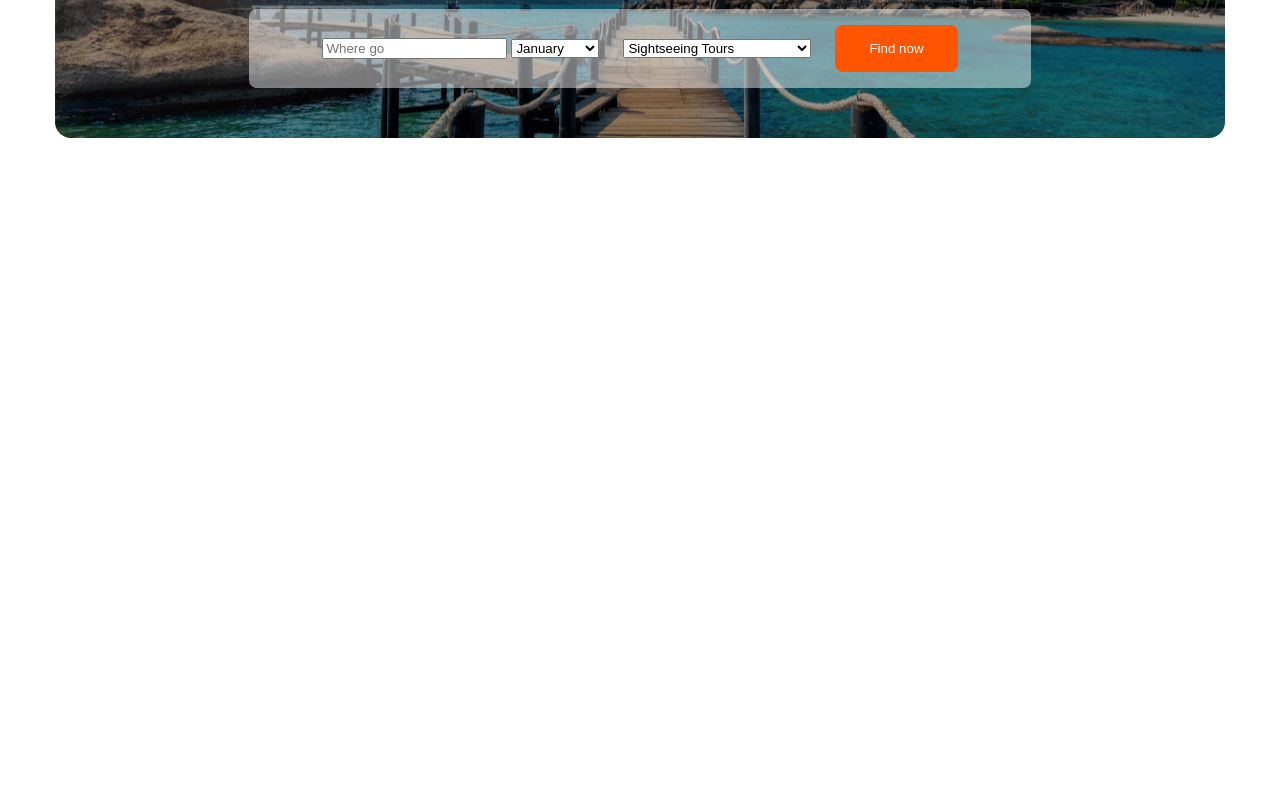
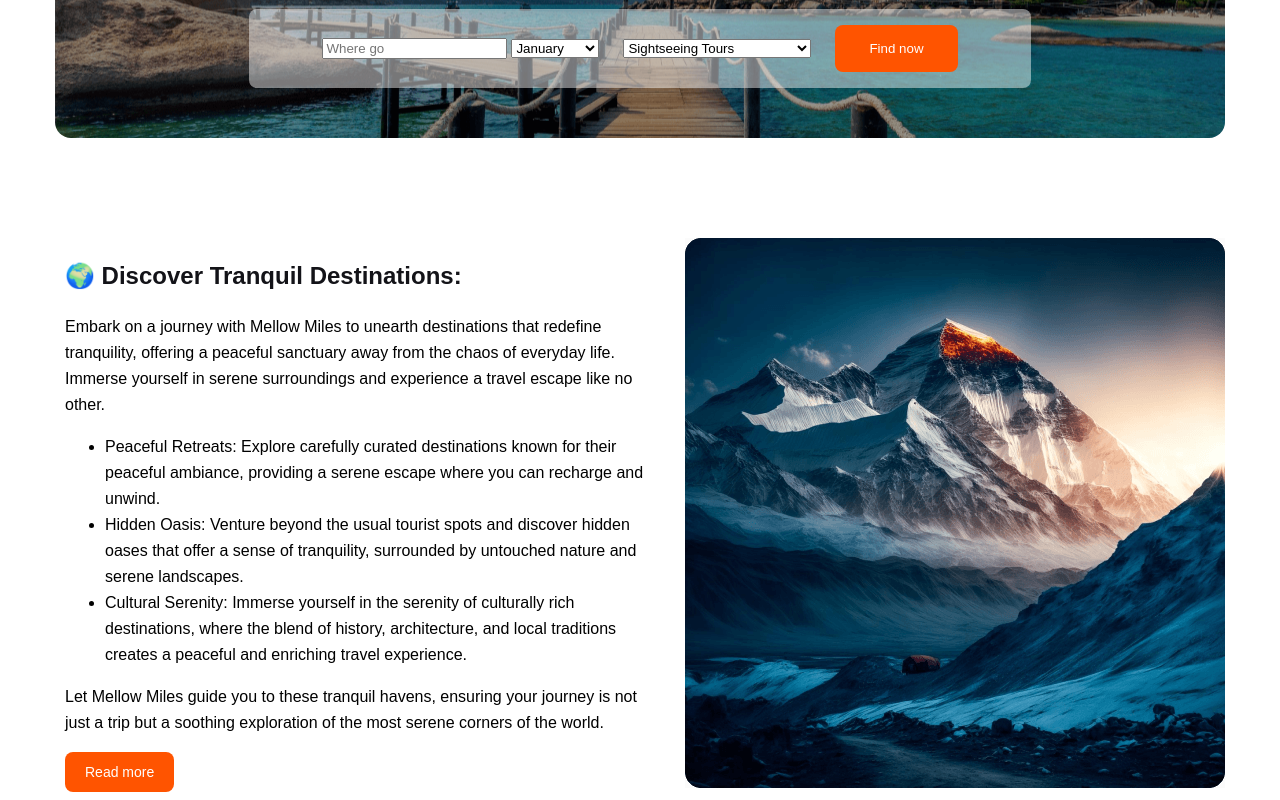
Before and after one commit to Muntahamasuma/second-assignment, a plain HTML site: page index.html in a window 1280 px wide. Shown: the part 425-1225 px from the top of the page. Before the commit the page ends 800 px from the top, so only its background shows below. Drawn offline with Linux system fonts and the light colour scheme.

Commit message:
added image+text section

```diff
--- a/index.html
+++ b/index.html
@@ -61,7 +61,22 @@
     </form>
     </header>
     <main>
-
+        <div class="image-text">
+            <div class="text">
+                <p class="heading-primary">🌍 Discover Tranquil Destinations:</p>
+                <p class="p-primary">Embark on a journey with Mellow Miles to unearth destinations that redefine tranquility, offering a peaceful sanctuary away from the chaos of everyday life. Immerse yourself in serene surroundings and experience a travel escape like no other.</p>
+                <ul class="p-primary">
+                    <li>Peaceful Retreats: Explore carefully curated destinations known for their peaceful ambiance, providing a serene escape where you can recharge and unwind.</li>
+                    <li>Hidden Oasis: Venture beyond the usual tourist spots and discover hidden oases that offer a sense of tranquility, surrounded by untouched nature and serene landscapes.</li>
+                    <li>Cultural Serenity: Immerse yourself in the serenity of culturally rich destinations, where the blend of history, architecture, and local traditions creates a peaceful and enriching travel experience.</li>
+                </ul>
+                <p class="p-primary">Let Mellow Miles guide you to these tranquil havens, ensuring your journey is not just a trip but a soothing exploration of the most serene corners of the world.</p>
+                <button class="btn-primary">Read more</button>
+            </div>
+            <div class="image">
+                <img src="Images/Rectangle 4.png" alt="">
+            </div>
+        </div>
     </main>
     <footer>
 
--- a/styles/style.css
+++ b/styles/style.css
@@ -1,6 +1,4 @@
 .p-primary{
-    color: white;
-    text-align: center;
     font-family: 'Mulish', sans-serif;
     font-size: 16px;
     font-style: normal;
@@ -8,6 +6,25 @@
     line-height: 26px;
 }
 
+.heading-primary{
+    color: #131318;
+    font-family: 'Mulish', sans-serif;
+    font-size: 1.5rem;
+    font-style: normal;
+    font-weight: 800;
+    line-height: normal;
+}
+
+.btn-primary{
+    border-radius: 8px;
+    background: #FF5400;
+    color: #FFF;
+    text-align: center;
+    font-family: 'Mulish', sans-serif;
+    font-size: 14px;
+    padding: 12px 20px;
+    border-style: none;
+}
 .nav-div{
     max-width: 1170px;
     margin: 0 auto;
@@ -78,6 +95,8 @@
 
 .banner p{
     padding: 0 80px;
+    color: white;
+    text-align: center;
 }
 
 .input{
@@ -98,3 +117,23 @@
     border-style: none;
     color: white;
 }
+
+/* Main section, image+text styles*/
+.text p li{
+    color: rgba(19, 19, 24, 0.70);
+    width: 50%;
+    text-align: left;
+}
+
+.image-text{
+    display: flex;
+    max-width: 1170px;
+    margin: 0 auto;
+    padding-top: 100px;
+}
+.image{
+    padding-left: 30px;
+}
+.text{
+    padding-left: 10px;
+}
```
